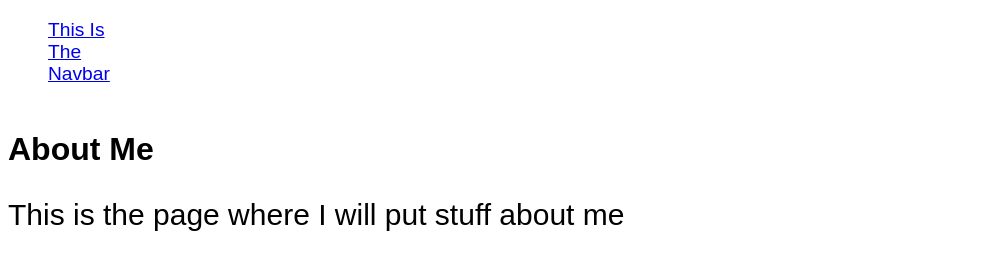
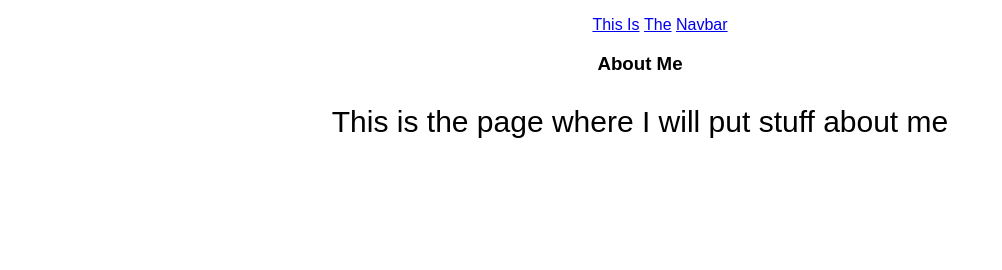
Before and after one commit to rlenahan/CISWeb, a plain HTML site: page about.html in a window 1280 px wide. Shown: the whole page, without its empty margins (0-1002 px from the left). Drawn offline with Linux system fonts and the light colour scheme.

Commit message:
Add files via upload

```diff
--- a/about.html
+++ b/about.html
@@ -6,13 +6,13 @@
 </head>
 
 <body>
-	<div id="menu">
+	<nav>
 		<ul>
 			<li><a href="index.html">This Is</a></li>
 			<li><a href="about.html">The</a></li>
 			<li><a href="stuff.html">Navbar</a></li>
 		</ul>
-	</div>
+	<nav>
 <h1>About Me</h1>
 <p style="font-size:30px;">This is the page where I will put stuff about me</p>
 </body>
--- a/css/spreadsheet.css
+++ b/css/spreadsheet.css
@@ -2,13 +2,15 @@ body {
 	font-family: sans-serif;
 }
 
-#menu {
-	font-size: 1.2em;
-	margin: 0 0 0 0;
-	padding-bottom: 5px;
-	top: 0;
+nav {
+	display: inline;
+	text-align: center;
 }
 
 ul {
-  list-style-type: none;
+	list-style-type: none;
 }
+
+li {
+	display: inline;
+}
```
Also changed, not shown: index.html (+2 -2 lines), stuff.html (+2 -2 lines).
